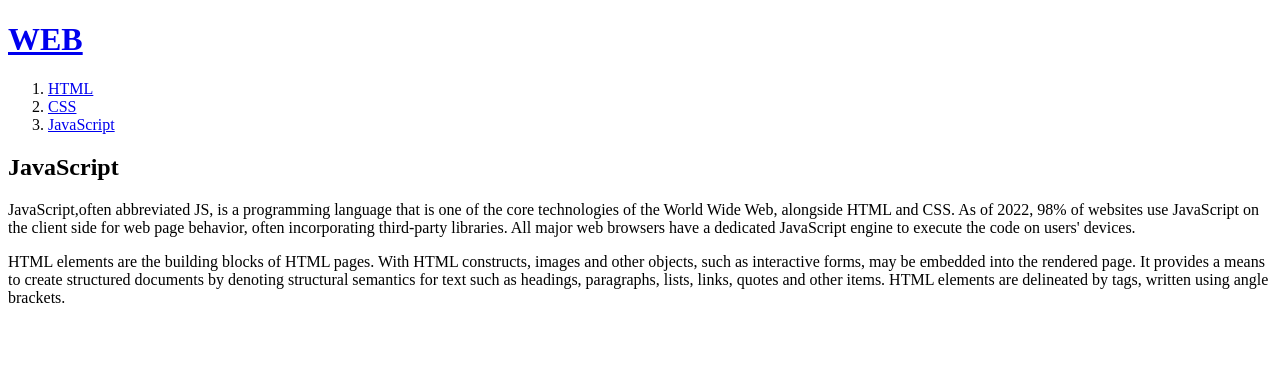
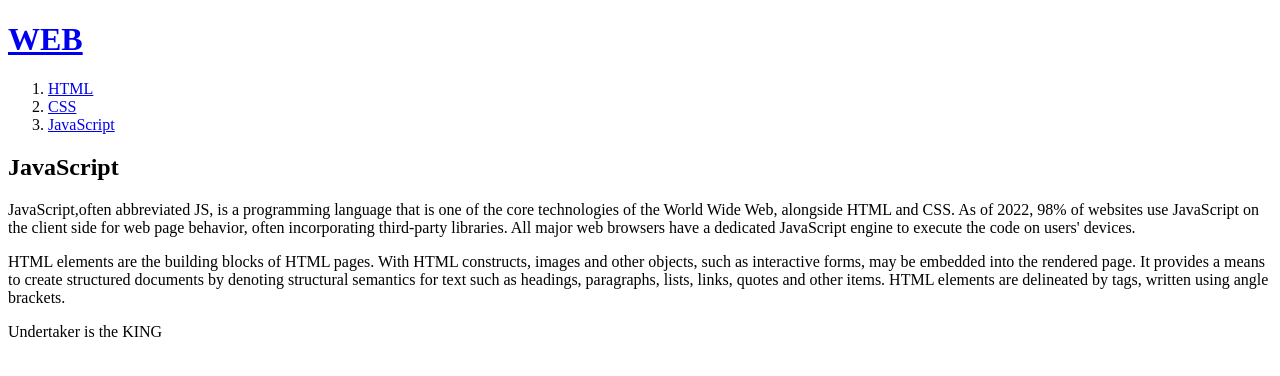
Before and after one commit to Dolgozi/web1, a plain HTML site: page 3.html in a window 1280 px wide. Drawn offline with Linux system fonts and the light colour scheme.

Commit message:
수정(언더테이커)

```diff
--- a/3.html
+++ b/3.html
@@ -15,5 +15,6 @@
   <h2>JavaScript</h2>
   <p>JavaScript,often abbreviated JS, is a programming language that is one of the core technologies of the World Wide Web, alongside HTML and CSS. As of 2022, 98% of websites use JavaScript on the client side for web page behavior, often incorporating third-party libraries. All major web browsers have a dedicated JavaScript engine to execute the code on users' devices.</p>
   <p>HTML elements are the building blocks of HTML pages. With HTML constructs, images and other objects, such as interactive forms, may be embedded into the rendered page. It provides a means to create structured documents by denoting structural semantics for text such as headings, paragraphs, lists, links, quotes and other items. HTML elements are delineated by tags, written using angle brackets.</p>
+  <p>Undertaker is the KING</p>
 </body>
 </html>
```
